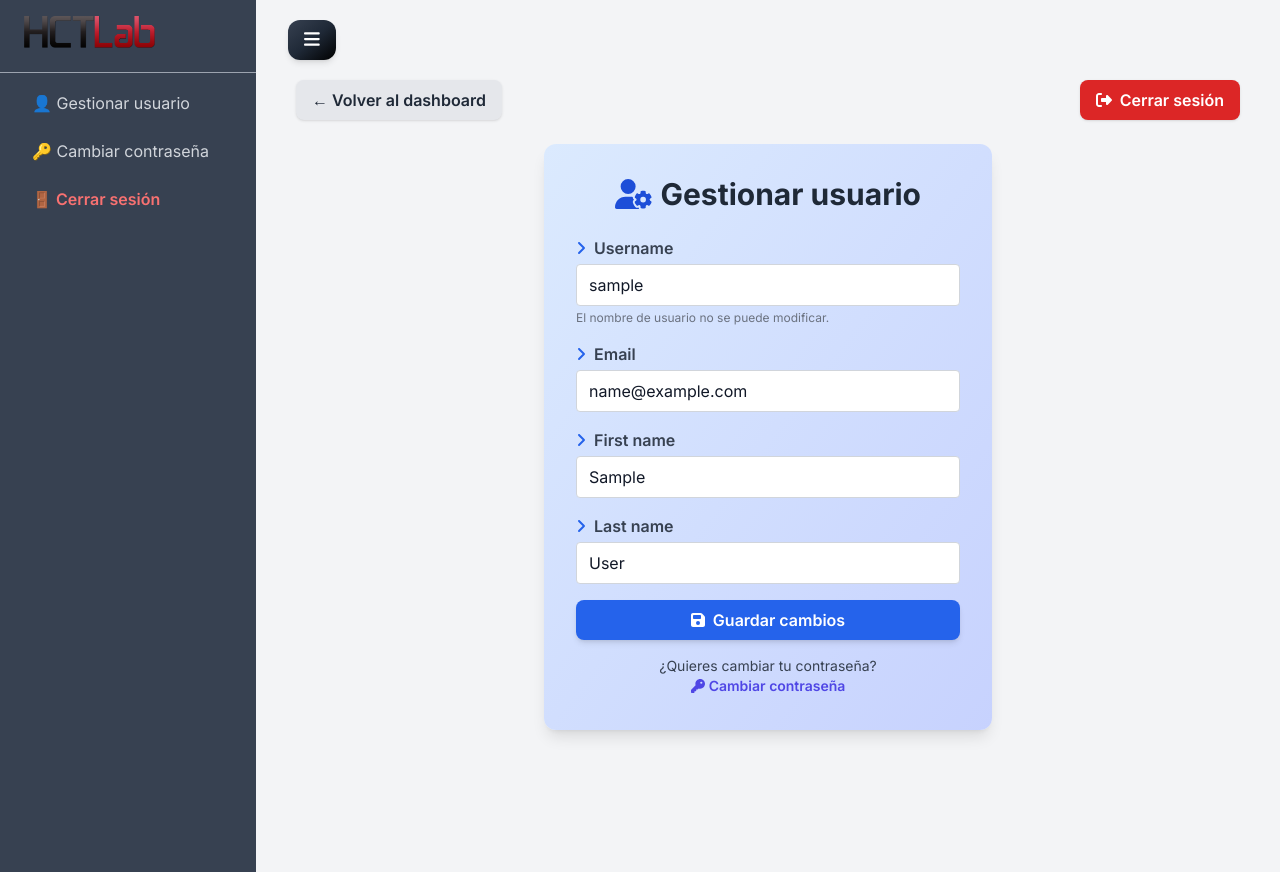
After one commit to rubengm4/TFG, a Django app: page /accounts/manage/ in a window 1280 px wide. The commit adds this page. Run offline with Django 4.2, Linux system fonts and the light colour scheme; the visitor is signed in with stand-in values (Sample User, id 1); data that the repository does not hold is empty; parts of the project's set-up code (start-up, migrations or seed data) failed here and were passed over; some libraries are stand-ins or nearby versions.

Commit message:
UserUpdate + PasswordUpdate view

```diff
--- a/algovision/accounts/urls.py
+++ b/algovision/accounts/urls.py
@@ -4,6 +4,8 @@ from .views import (
     CustomLoginView,
     SetSourceAndRedirectToLogin,
     CustomLogoutView,
+    UserUpdateView,
+    CustomPasswordChangeView
 )
 
 
@@ -15,4 +17,7 @@ urlpatterns = [
     path('logout/', CustomLogoutView.as_view(), name='logout'),
     path('set-source/', SetSourceAndRedirectToLogin.as_view(),
          name='set_source'),
+    path("manage/", UserUpdateView.as_view(), name="manage_user"),
+    path('password/change/', CustomPasswordChangeView.as_view(),
+         name="password_change")
 ]
--- a/algovision/accounts/views.py
+++ b/algovision/accounts/views.py
@@ -3,7 +3,7 @@ from typing import Any
 
 # Django contrib imports
 from django.contrib import messages
-from django.contrib.auth import logout
+from django.contrib.auth import logout, views as auth_views
 from django.contrib.auth.forms import UserCreationForm, AuthenticationForm
 from django.contrib.auth.models import User
 from django.contrib.auth.mixins import LoginRequiredMixin
@@ -18,7 +18,7 @@ from django.utils import timezone
 
 # Django views imports
 from django.views import View
-from django.views.generic import TemplateView
+from django.views.generic import TemplateView, UpdateView
 from django.views.generic.edit import FormView
 
 # Local app imports
@@ -296,3 +296,52 @@ class CustomLogoutView(LogoutView):
     def dispatch(self, request: HttpRequest, *args: Any, **kwargs: Any):
         request.session.pop('login_source', None)
         return super().dispatch(request, *args, **kwargs)
+
+
+class CustomUserChangeForm(forms.ModelForm):
+    email = forms.EmailField(required=True)
+    first_name = forms.CharField(max_length=30, required=False)
+    last_name = forms.CharField(max_length=30, required=False)
+
+    class Meta:
+        model = User
+        fields = ('username', 'email', 'first_name', 'last_name')
+
+    def __init__(self, *args, **kwargs):
+        super().__init__(*args, **kwargs)
+        tailwind_class = (
+            'w-full px-3 py-2 rounded border border-gray-300 bg-white text-gray-900 '
+            'focus:outline-none focus:ring-2 focus:ring-blue-500'
+        )
+        for field in self.fields.values():
+            field.widget.attrs['class'] = tailwind_class
+            if field.label and field.label.lower() == 'username':
+                field.widget.attrs['readonly'] = True
+                field.help_text = "El nombre de usuario no se puede modificar."
+
+
+class UserUpdateView(LoginRequiredMixin, UpdateView):
+    model = User
+    form_class = CustomUserChangeForm
+    template_name = "accounts/manage_user.html"
+    success_url = reverse_lazy("dashboard")  # o donde quieras redirigir
+
+    def get_object(self):
+        # Solo permite editar su propio usuario
+        return self.request.user
+
+
+class CustomPasswordChangeView(auth_views.PasswordChangeView):
+    template_name = "accounts/password_change.html"
+    success_url = reverse_lazy("dashboard")
+
+    def form_valid(self, form):
+        # Comprobar que la nueva contraseña no sea igual a la actual
+        if form.cleaned_data['new_password1'] == form.cleaned_data['old_password']:
+            form.add_error(
+                'new_password1', "La nueva contraseña no puede ser igual a la actual.")
+            return self.form_invalid(form)
+
+        messages.success(
+            self.request, "✅ Tu contraseña se ha cambiado correctamente.")
+        return super().form_valid(form)
--- /dev/null
+++ b/algovision/templates/accounts/manage_user.html
@@ -0,0 +1,131 @@
+{% extends "base.html" %}
+{% load static %}
+
+{% block title %}Algovision | Gestionar usuario{% endblock %}
+
+{% block sidebar_links %}
+<ul class="flex flex-col gap-1 text-gray-300 font-medium">
+    <li>
+        <a href="{% url 'accounts:manage_user' %}"
+            class="block py-2.5 px-4 rounded-lg transition-all hover:bg-gray-800 hover:text-white">
+            👤 Gestionar usuario
+        </a>
+    </li>
+    <li>
+        <a href="{% url 'accounts:password_change' %}"
+            class="block py-2.5 px-4 rounded-lg transition-all hover:bg-gray-800 hover:text-white">
+            🔑 Cambiar contraseña
+        </a>
+    </li>
+    <li>
+        <a href="{% url 'accounts:logout' %}"
+        class="block py-2.5 px-4 rounded-lg text-red-400 hover:bg-gray-800 hover:text-red-300 transition-all font-semibold">
+        🚪 Cerrar sesión
+        </a>
+    </li>
+</ul>
+{% endblock %}
+
+{% block content %}
+<div class="flex flex-col items-center min-h-screen px-4 py-8 space-y-6">
+
+  <!-- Header -->
+  <div class="w-full flex justify-between max-w-6xl">
+    <a href="{% url 'dashboard' %}"
+       class="inline-flex items-center bg-gray-200 hover:bg-gray-300 text-gray-800 font-semibold py-2 px-4 rounded-lg transition-all shadow">
+       ← Volver al dashboard
+    </a>
+    <a href="{% url 'accounts:logout' %}"
+       class="inline-flex items-center bg-red-600 hover:bg-red-700 text-white font-semibold py-2 px-4 rounded-lg transition-all shadow">
+       <i class="fas fa-sign-out-alt mr-2"></i> Cerrar sesión
+    </a>
+  </div>
+
+  <!-- Card -->
+  <div class="bg-gradient-to-br from-blue-100 to-indigo-200 rounded-xl shadow-lg p-8 w-full max-w-md transition-all hover:shadow-indigo-300/50 hover:scale-[1.01]">
+
+    <h2 class="text-3xl font-bold text-gray-800 text-center mb-6">
+      <i class="fas fa-user-cog text-blue-700 mr-2"></i>Gestionar usuario
+    </h2>
+
+    <!-- Messages -->
+    {% if messages %}
+      {% for message in messages %}
+        {% if "error" in message.tags %}
+          <div class="bg-red-100 text-red-700 p-2 rounded w-full text-center mb-2">{{ message }}</div>
+        {% elif "success" in message.tags %}
+          <div class="bg-green-100 text-green-700 p-2 rounded w-full text-center mb-2">{{ message }}</div>
+        {% else %}
+          <div class="bg-gray-100 text-gray-700 p-2 rounded w-full text-center mb-2">{{ message }}</div>
+        {% endif %}
+      {% endfor %}
+    {% endif %}
+
+    {% if form.non_field_errors %}
+      <div class="bg-red-100 text-red-700 p-2 rounded w-full text-center mb-3">
+        {% for error in form.non_field_errors %}
+          <div>{{ error }}</div>
+        {% endfor %}
+      </div>
+    {% endif %}
+
+    <!-- Form -->
+    <form method="post" novalidate class="space-y-4 text-left">
+      {% csrf_token %}
+      {% for field in form %}
+        <div>
+          <label for="{{ field.id_for_label }}" class="block text-gray-700 font-semibold mb-1">
+            <i class="fas fa-angle-right text-blue-600 mr-1"></i> {{ field.label }}
+          </label>
+          {{ field }}
+          {% if field.help_text %}
+            <p class="text-gray-500 text-xs mt-1">{{ field.help_text }}</p>
+          {% endif %}
+          {% if field.errors %}
+            <div class="text-red-600 text-sm mt-1">{{ field.errors }}</div>
+          {% endif %}
+        </div>
+      {% endfor %}
+
+      <!-- Submit -->
+      <button type="submit"
+              class="w-full bg-blue-600 hover:bg-blue-700 text-white font-semibold py-2 rounded-lg shadow-md flex items-center justify-center gap-2 transition-all hover:scale-[1.02] hover:shadow-blue-400/60">
+        <i class="fas fa-save"></i> Guardar cambios
+      </button>
+
+      <!-- Password Change -->
+      <p class="text-center text-gray-700 mt-3 text-sm">
+        ¿Quieres cambiar tu contraseña?
+        <br>
+        <a href="{% url 'accounts:password_change' %}"
+           class="text-indigo-600 hover:text-indigo-700 font-semibold inline-flex items-center gap-1 transition-colors">
+          <i class="fas fa-key"></i> Cambiar contraseña
+        </a>
+      </p>
+    </form>
+  </div>
+</div>
+{% endblock %}
+
+{% block extra_styles %}
+<style>
+  input[type="text"],
+  input[type="email"],
+  input[type="checkbox"] {
+    @apply w-full px-3 py-2 rounded-lg border border-gray-300 bg-white text-gray-900
+           focus:outline-none focus:ring-2 focus:ring-blue-500 transition-colors;
+  }
+
+  input[readonly] {
+    @apply bg-gray-100 cursor-not-allowed;
+  }
+
+  input:valid {
+    @apply bg-white;
+  }
+
+  .form-checkbox {
+    @apply w-5 h-5 text-blue-600;
+  }
+</style>
+{% endblock %}
```
Also changed, not shown: algovision/templates/accounts/dashboard.html (+18 -0 lines), algovision/templates/accounts/password_change.html (added, +111 -0 lines).
